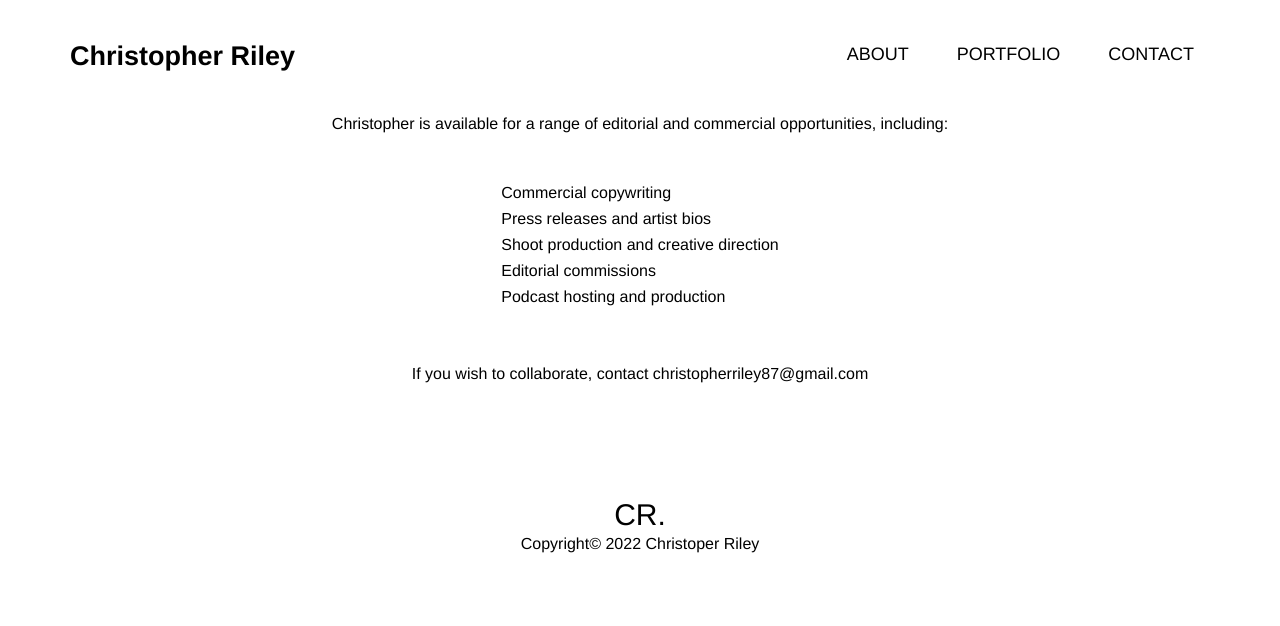
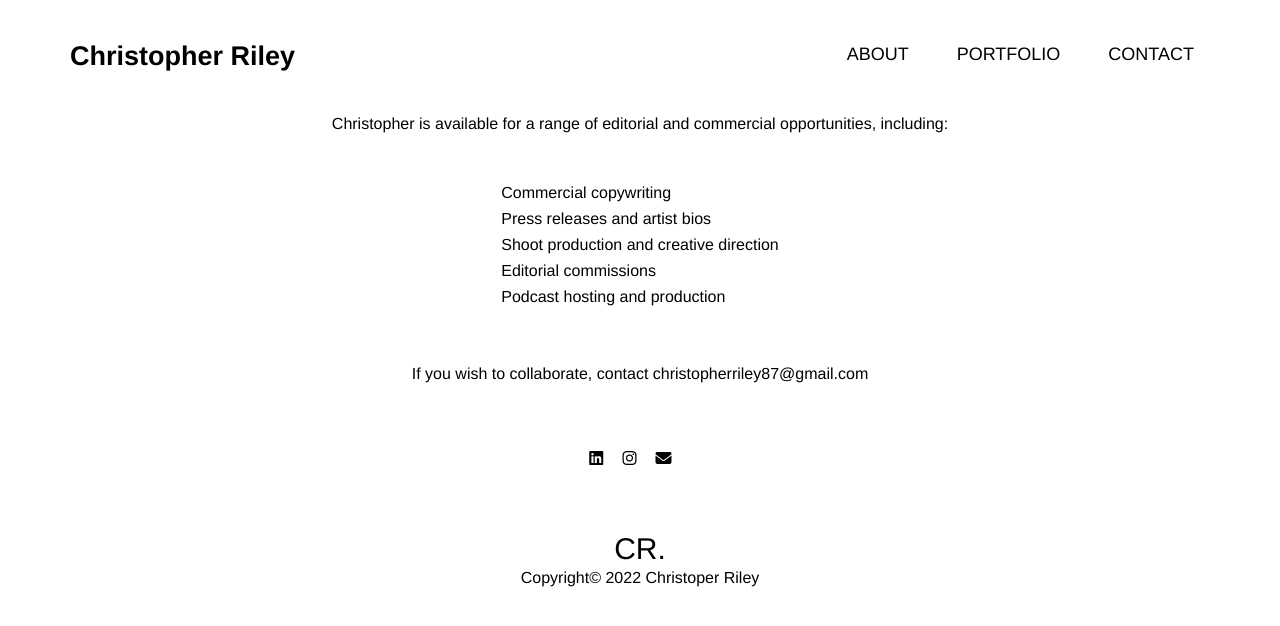
Before and after one commit to AndyBeable/riley-portfolio, a Vue app: page /contact in a window 1280 px wide. Shown: the top 626 px of the page. Built offline with nearby package versions, Linux system fonts and the light colour scheme; a web font is replaced by a local one.

Commit message:
social on contact

```diff
--- a/src/views/Contact.vue
+++ b/src/views/Contact.vue
@@ -12,6 +12,20 @@
       <li>Podcast hosting and production</li>
     </ul>
     <p>If you wish to collaborate, contact christopherriley87@gmail.com</p>
+    <div class="social__links">
+      <a
+        href="https://www.linkedin.com/in/christopher-riley-47a55180/"
+        target="_blank"
+      >
+        <i class="fa-brands fa-linkedin" />
+      </a>
+      <a href="https://www.instagram.com/yeayea.nah/" target="_blank">
+        <i class="fa-brands fa-instagram"></i>
+      </a>
+      <a href="mailto:christopherriley87@gmail.com" target="_blank">
+        <i class="fa-solid fa-envelope"></i>
+      </a>
+    </div>
   </div>
 </template>
 
@@ -37,5 +51,16 @@
   p {
     margin: 3rem 0;
   }
+
+  .social__links {
+    display: flex;
+    align-items: center;
+    justify-content: flex-start;
+    margin-top: 1rem;
+
+    & a {
+      margin-right: 1.2rem;
+    }
+  }
 }
 </style>
```
